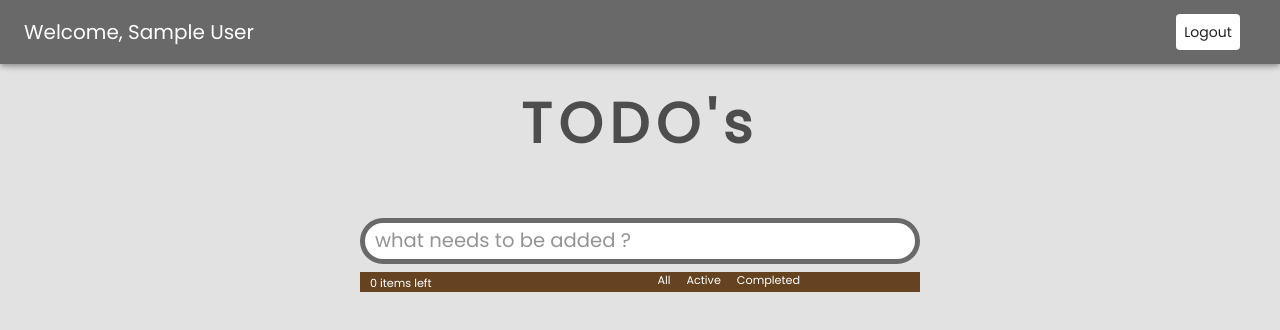
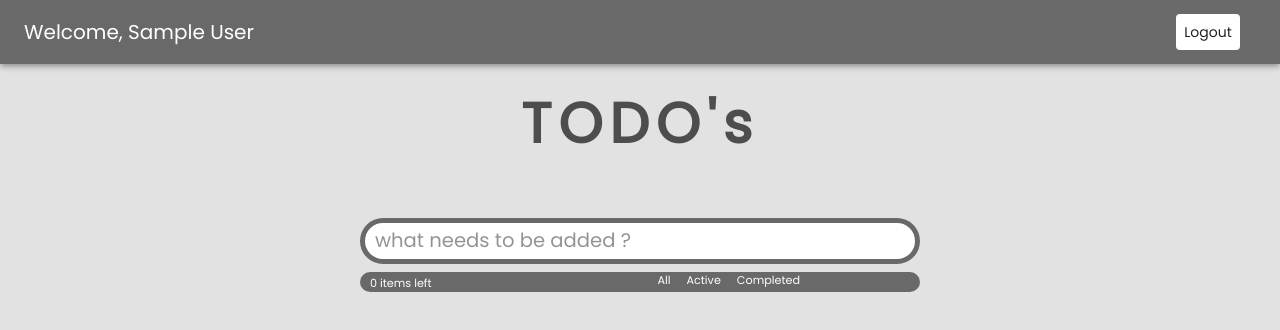
Before and after one commit to sajidsajju/todo-ui, a React (Create React App) app: page / in a window 1280 px wide. Shown: the top 330 px of the page. Built offline with nearby package versions, Linux system fonts and the light colour scheme; no server answers; the database is empty; sample sign-in values are in the browser's storage.

Commit message:
style(todoStats): change background color

```diff
--- a/src/components/TodoStats/index.js
+++ b/src/components/TodoStats/index.js
@@ -5,7 +5,8 @@ const useStyles = makeStyles({
   main: {
     width: "40em",
     margin: "auto",
-    background: "#654321",
+    background: "#696969",
+    borderRadius: "25px",
   },
   wrapper: {
     paddingLeft: "10px",
@@ -40,6 +41,7 @@ function TodoStats(props) {
   };
 
   return (
+    <>
       <div className={classes.main}>
         <div className={classes.wrapper}>
           <span>{todos.length} items left</span>
@@ -62,6 +64,9 @@ function TodoStats(props) {
           </div>
         </div>
       </div>
+      <br />
+      <br />
+    </>
   );
 }
 
```
Lines whose indentation alone changed are shown as unchanged.
